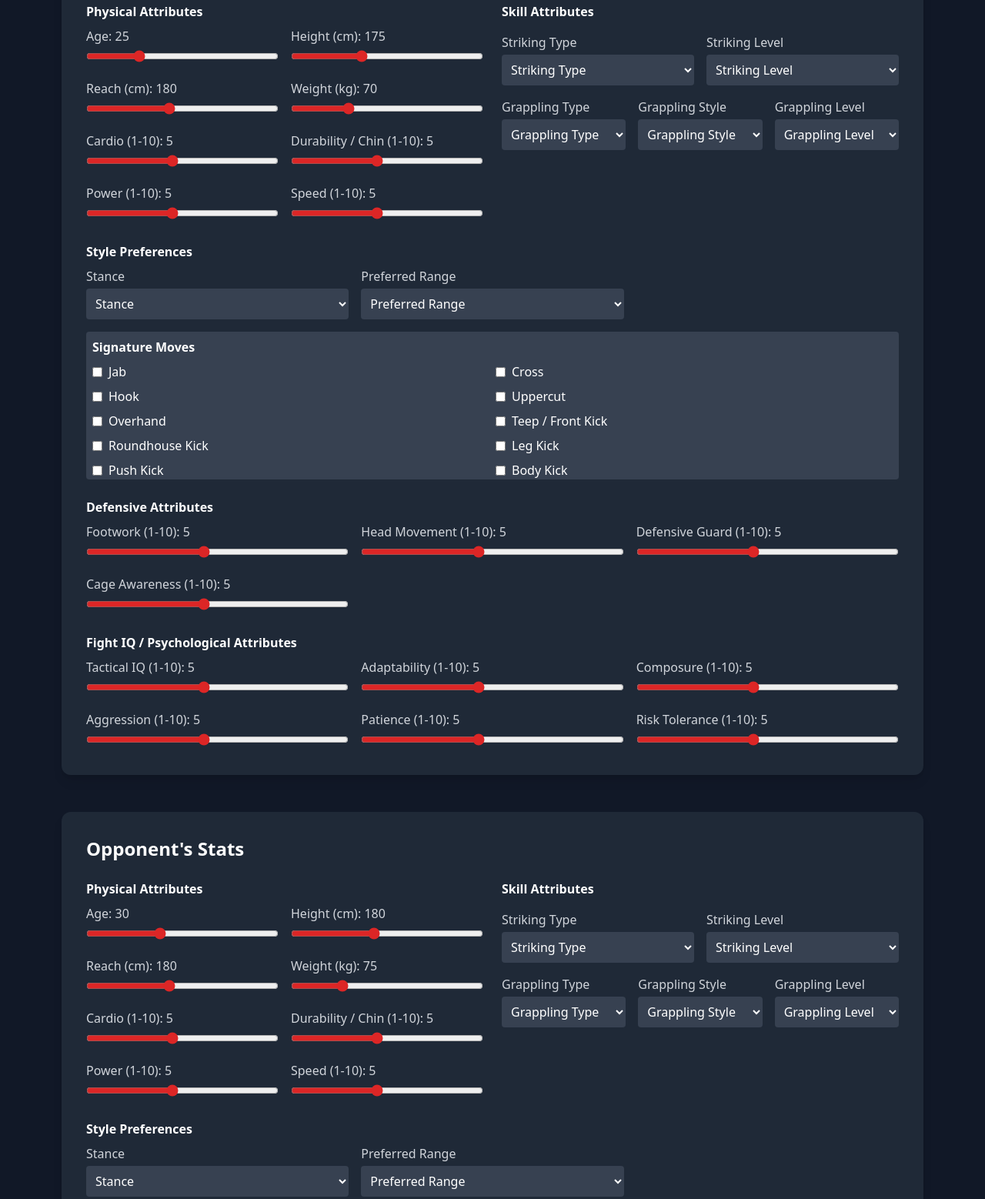
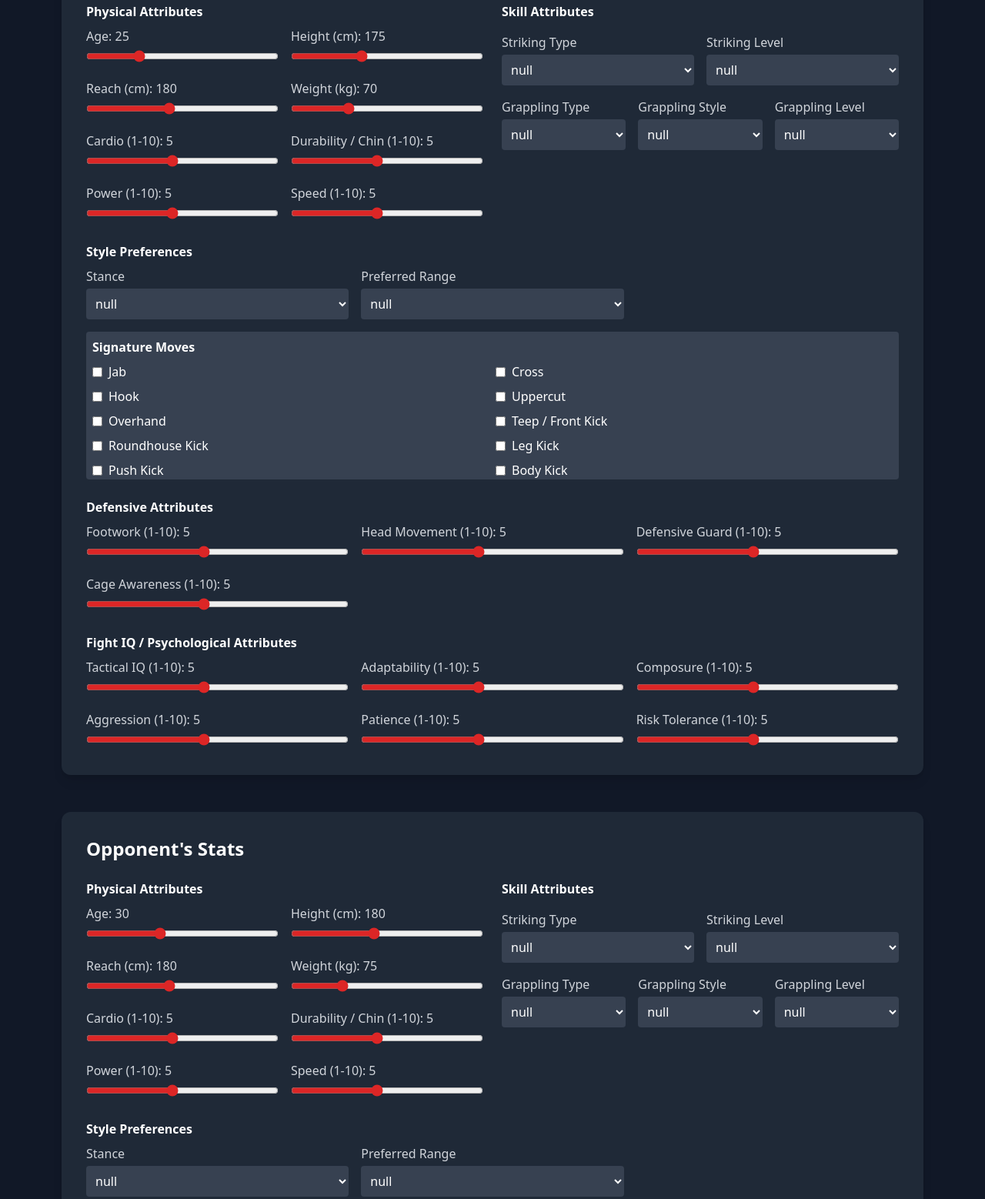
Before and after one commit to CodeMaester314/SensAI, a website: page public/input.html in a window 1280 px wide. Shown: the part 249-1807 px from the top of the page at 77% size. Drawn offline with nearby package versions, Linux system fonts and the light colour scheme.

```diff
--- a/public/input.html
+++ b/public/input.html
@@ -111,7 +111,7 @@
               <div>
                 <label class="block mb-1 text-gray-300" for="userStrikingType">Striking Type</label>
                 <select id="userStrikingType" name="userStrikingType" class="p-2 rounded bg-gray-700 w-full">
-                  <option value="" selected disabled>Striking Type</option>
+                  <option value="" selected disabled>null</option>
                   <option>Boxer</option>
                   <option>Muay Thai</option>
                   <option>Kickboxer</option>
@@ -124,7 +124,7 @@
               <div>
                 <label class="block mb-1 text-gray-300" for="userStrikingLevel">Striking Level</label>
                 <select id="userStrikingLevel" name="userStrikingLevel" class="p-2 rounded bg-gray-700 w-full">
-                  <option selected disabled>Striking Level</option>
+                  <option selected disabled>null</option>
                   <option>Beginner</option>
                   <option>Intermediate</option>
                   <option>Advanced</option>
@@ -137,7 +137,7 @@
               <div>
                 <label class="block mb-1 text-gray-300" for="userGrapplingType">Grappling Type</label>
                 <select id="userGrapplingType" name="userGrapplingType" class="p-2 rounded bg-gray-700 w-full">
-                  <option selected disabled>Grappling Type</option>
+                  <option selected disabled>null</option>
                   <option>Wrestler</option>
                   <option>BJJ</option>
                   <option>Judo</option>
@@ -148,7 +148,7 @@
               <div>
                 <label class="block mb-1 text-gray-300" for="userGrapplingStyle">Grappling Style</label>
                 <select id="userGrapplingStyle" name="userGrapplingStyle" class="p-2 rounded bg-gray-700 w-full">
-                  <option selected disabled>Grappling Style</option>
+                  <option selected disabled>null</option>
                   <option>Top Pressure</option>
                   <option>Guard Player</option>
                   <option>Submission Hunter</option>
@@ -158,7 +158,7 @@
               <div>
                 <label class="block mb-1 text-gray-300" for="userGrapplingLevel">Grappling Level</label>
                 <select id="userGrapplingLevel" name="userGrapplingLevel" class="p-2 rounded bg-gray-700 w-full">
-                  <option selected disabled>Grappling Level</option>
+                  <option selected disabled>null</option>
                   <option>Beginner</option>
                   <option>Intermediate</option>
                   <option>Advanced</option>
@@ -176,7 +176,7 @@
             <div>
               <label class="block mb-1 text-gray-300" for="userStance">Stance</label>
               <select id="userStance" name="userStance" class="p-2 rounded bg-gray-700 w-full">
-                <option selected disabled>Stance</option>
+                <option selected disabled>null</option>
                 <option>Orthodox</option>
                 <option>Southpaw</option>
                 <option>Switch</option>
@@ -185,7 +185,7 @@
             <div>
               <label class="block mb-1 text-gray-300" for="userRange">Preferred Range</label>
               <select id="userRange" name="userRange" class="p-2 rounded bg-gray-700 w-full">
-                <option selected disabled>Preferred Range</option>
+                <option selected disabled>null</option>
                 <option>Long</option>
                 <option>Mid</option>
                 <option>Close</option>
@@ -434,7 +434,7 @@
               <div>
                 <label class="block mb-1 text-gray-300" for="opponentStrikingType">Striking Type</label>
                 <select id="opponentStrikingType" name="opponentStrikingType" class="p-2 rounded bg-gray-700 w-full">
-                  <option value="" selected disabled>Striking Type</option>
+                  <option value="" selected disabled>null</option>
                   <option>Boxer</option>
                   <option>Muay Thai</option>
                   <option>Kickboxer</option>
@@ -447,7 +447,7 @@
               <div>
                 <label class="block mb-1 text-gray-300" for="opponentStrikingLevel">Striking Level</label>
                 <select id="opponentStrikingLevel" name="opponentStrikingLevel" class="p-2 rounded bg-gray-700 w-full">
-                  <option selected disabled>Striking Level</option>
+                  <option selected disabled>null</option>
                   <option>Beginner</option>
                   <option>Intermediate</option>
                   <option>Advanced</option>
@@ -460,7 +460,7 @@
               <div>
                 <label class="block mb-1 text-gray-300" for="opponentGrapplingType">Grappling Type</label>
                 <select id="opponentGrapplingType" name="opponentGrapplingType" class="p-2 rounded bg-gray-700 w-full">
-                  <option selected disabled>Grappling Type</option>
+                  <option selected disabled>null</option>
                   <option>Wrestler</option>
                   <option>BJJ</option>
                   <option>Judo</option>
@@ -472,7 +472,7 @@
                 <label class="block mb-1 text-gray-300" for="opponentGrapplingStyle">Grappling Style</label>
                 <select id="opponentGrapplingStyle" name="opponentGrapplingStyle"
                   class="p-2 rounded bg-gray-700 w-full">
-                  <option selected disabled>Grappling Style</option>
+                  <option selected disabled>null</option>
                   <option>Top Pressure</option>
                   <option>Guard Player</option>
                   <option>Submission Hunter</option>
@@ -483,7 +483,7 @@
                 <label class="block mb-1 text-gray-300" for="opponentGrapplingLevel">Grappling Level</label>
                 <select id="opponentGrapplingLevel" name="opponentGrapplingLevel"
                   class="p-2 rounded bg-gray-700 w-full">
-                  <option selected disabled>Grappling Level</option>
+                  <option selected disabled>null</option>
                   <option>Beginner</option>
                   <option>Intermediate</option>
                   <option>Advanced</option>
@@ -501,7 +501,7 @@
             <div>
               <label class="block mb-1 text-gray-300" for="opponentStance">Stance</label>
               <select id="opponentStance" name="opponentStance" class="p-2 rounded bg-gray-700 w-full">
-                <option selected disabled>Stance</option>
+                <option selected disabled>null</option>
                 <option>Orthodox</option>
                 <option>Southpaw</option>
                 <option>Switch</option>
@@ -510,7 +510,7 @@
             <div>
               <label class="block mb-1 text-gray-300" for="opponentRange">Preferred Range</label>
               <select id="opponentRange" name="opponentRange" class="p-2 rounded bg-gray-700 w-full">
-                <option selected disabled>Preferred Range</option>
+                <option selected disabled>null</option>
                 <option>Long</option>
                 <option>Mid</option>
                 <option>Close</option>
@@ -673,7 +673,7 @@
         <h2 class="text-2xl font-bold mb-4">Fight Ruleset</h2>
         <label class="block mb-1 text-gray-300" for="ruleset">Select Ruleset</label>
         <select id="ruleset" name="ruleset" class="p-3 rounded bg-gray-700 w-full">
-          <option selected disabled>Select Ruleset</option>
+          <option selected disabled>Very Important, Fill out</option>
           <option>UFC</option>
           <option>ONE Championship</option>
           <option>Bellator MMA</option>
```
